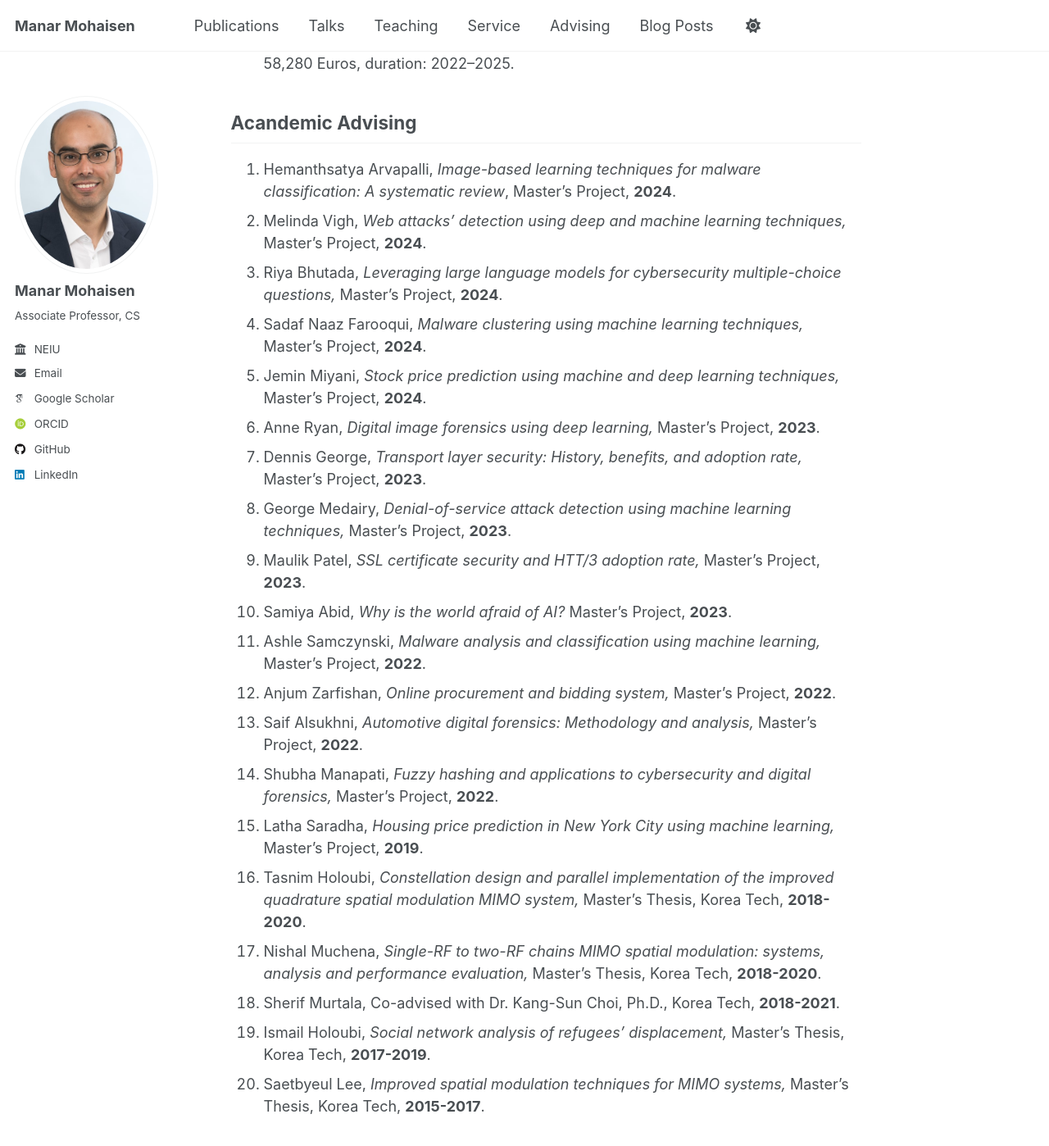
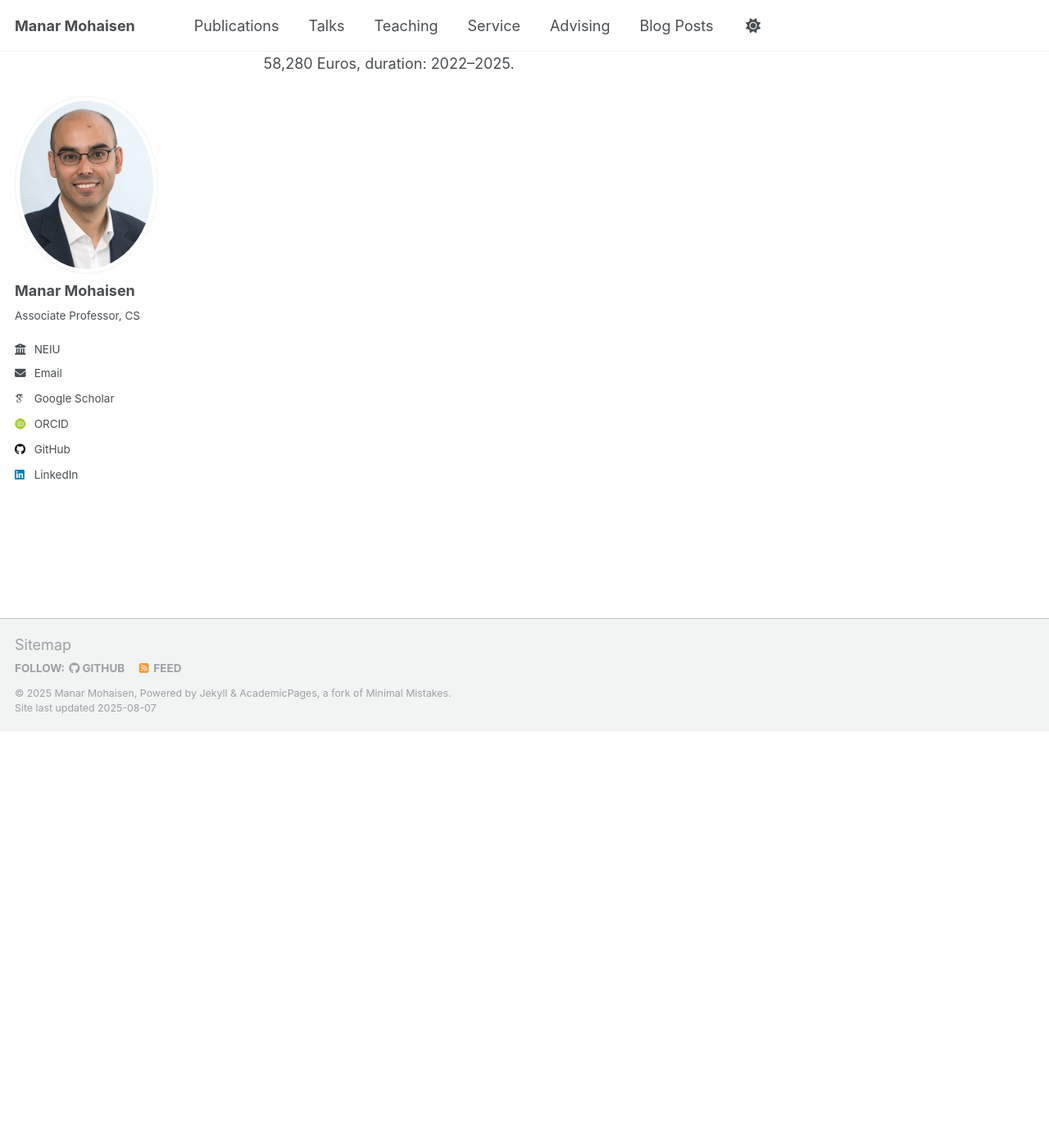
Before and after one commit to manarmohaisen/manarmohaisen.github.io, a Jekyll site: the page built from _pages/about.md, in a window 1280 px wide and 1400 px high, scrolled down 508 px. Shown: the whole window at 82% size. Built offline with Jekyll 4.4.1, drawn with Linux system fonts in a browser that asks for light colours; some web fonts are replaced; a script that is not in the unit is left out.

Commit message:
Update about.md

```diff
--- a/_pages/about.md
+++ b/_pages/about.md
@@ -16,27 +16,3 @@ Funded Grants
 -------
 - **Advancing Computer Science Transfers for Success**: Funding agency: National Science Foundation (NSF), award number: 2130406, role: Co-PI, award amount: $1,500,000, duration: 2023-2027.
 - **Mobility of higher education students and staff supported by external policy funds**: Funding agency: European Union Eurasmus+, role: NEIU Co-Lead, award amount: 58,280 Euros, duration: 2022–2025.
-
-
-Acandemic Advising
--------
-1.	Hemanthsatya Arvapalli, *Image-based learning techniques for malware classification: A systematic review*, Master's Project, **2024**.
-2.	Melinda Vigh, *Web attacks’ detection using deep and machine learning techniques,* Master's Project, **2024**.
-3.	Riya Bhutada, *Leveraging large language models for cybersecurity multiple-choice questions,* Master's Project, **2024**.
-4.	Sadaf Naaz Farooqui, *Malware clustering using machine learning techniques,* Master's Project, **2024**.
-5.	Jemin Miyani, *Stock price prediction using machine and deep learning techniques,* Master's Project, **2024**.
-6.	Anne Ryan, *Digital image forensics using deep learning,* Master's Project, **2023**.
-7.	Dennis George, *Transport layer security: History, benefits, and adoption rate,* Master's Project, **2023**.
-8.	George Medairy, *Denial-of-service attack detection using machine learning techniques,* Master's Project, **2023**.
-9.	Maulik Patel, *SSL certificate security and HTT/3 adoption rate,* Master's Project, **2023**.
-10.	Samiya Abid, *Why is the world afraid of AI?* Master's Project, **2023**.
-11.	Ashle Samczynski, *Malware analysis and classification using machine learning,* Master's Project, **2022**.
-12.	Anjum Zarfishan, *Online procurement and bidding system,* Master's Project, **2022**.
-13.	Saif Alsukhni, *Automotive digital forensics: Methodology and analysis,* Master's Project, **2022**.
-14.	Shubha Manapati, *Fuzzy hashing and applications to cybersecurity and digital forensics,* Master's Project, **2022**.
-15.	Latha Saradha, *Housing price prediction in New York City using machine learning,* Master's Project, **2019**.
-16.	Tasnim Holoubi, *Constellation design and parallel implementation of the improved quadrature spatial modulation MIMO system,* Master's Thesis, Korea Tech, **2018-2020**.
-17.	Nishal Muchena, *Single-RF to two-RF chains MIMO spatial modulation: systems, analysis and performance evaluation,* Master's Thesis, Korea Tech, **2018-2020**.
-18.	Sherif Murtala, Co-advised with Dr. Kang-Sun Choi, Ph.D., Korea Tech, **2018-2021**.
-19.	Ismail Holoubi, *Social network analysis of refugees' displacement,* Master's Thesis, Korea Tech, **2017-2019**.
-20.	Saetbyeul Lee, *Improved spatial modulation techniques for MIMO systems,* Master's Thesis, Korea Tech, **2015-2017**.
```
